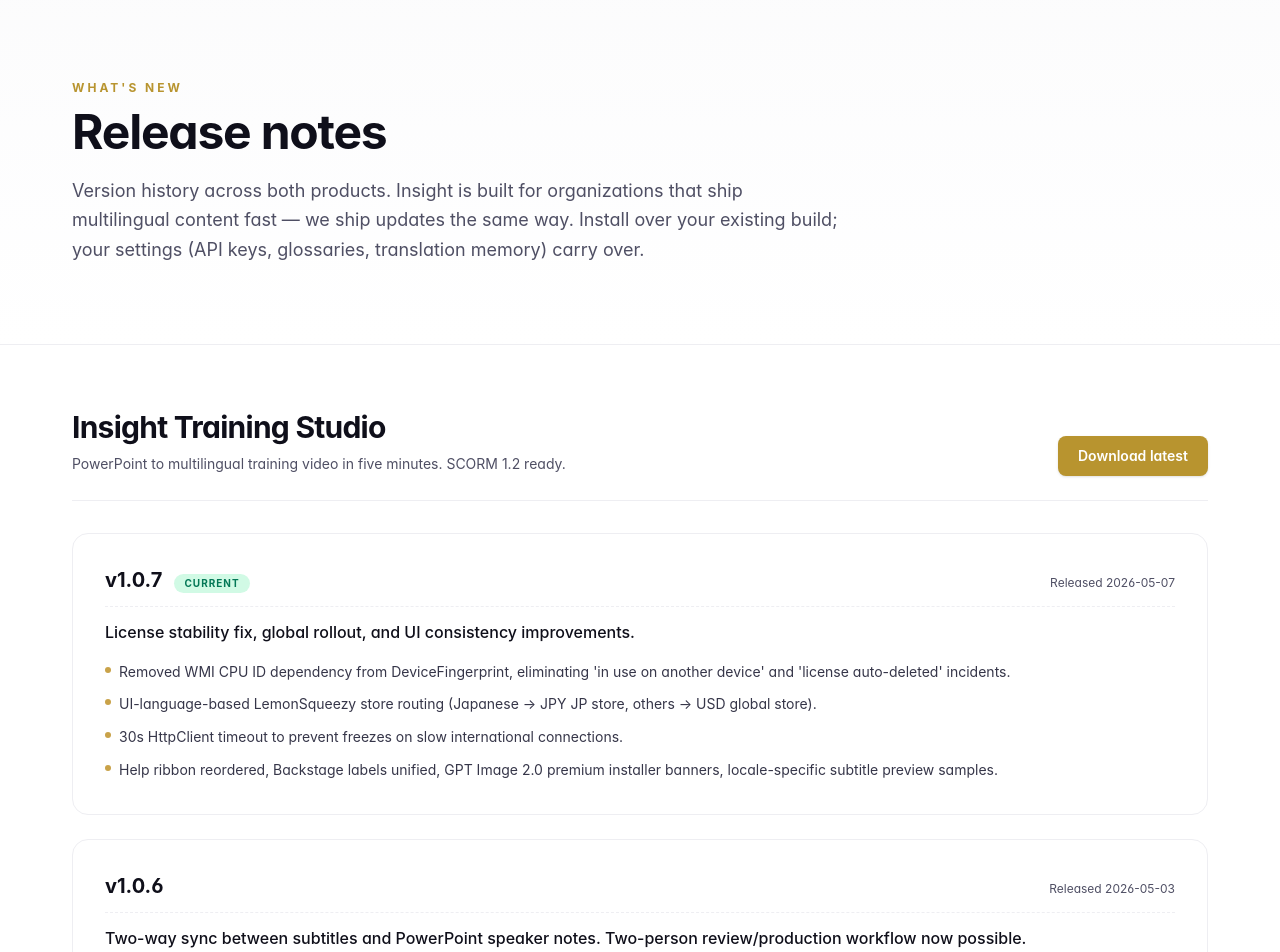
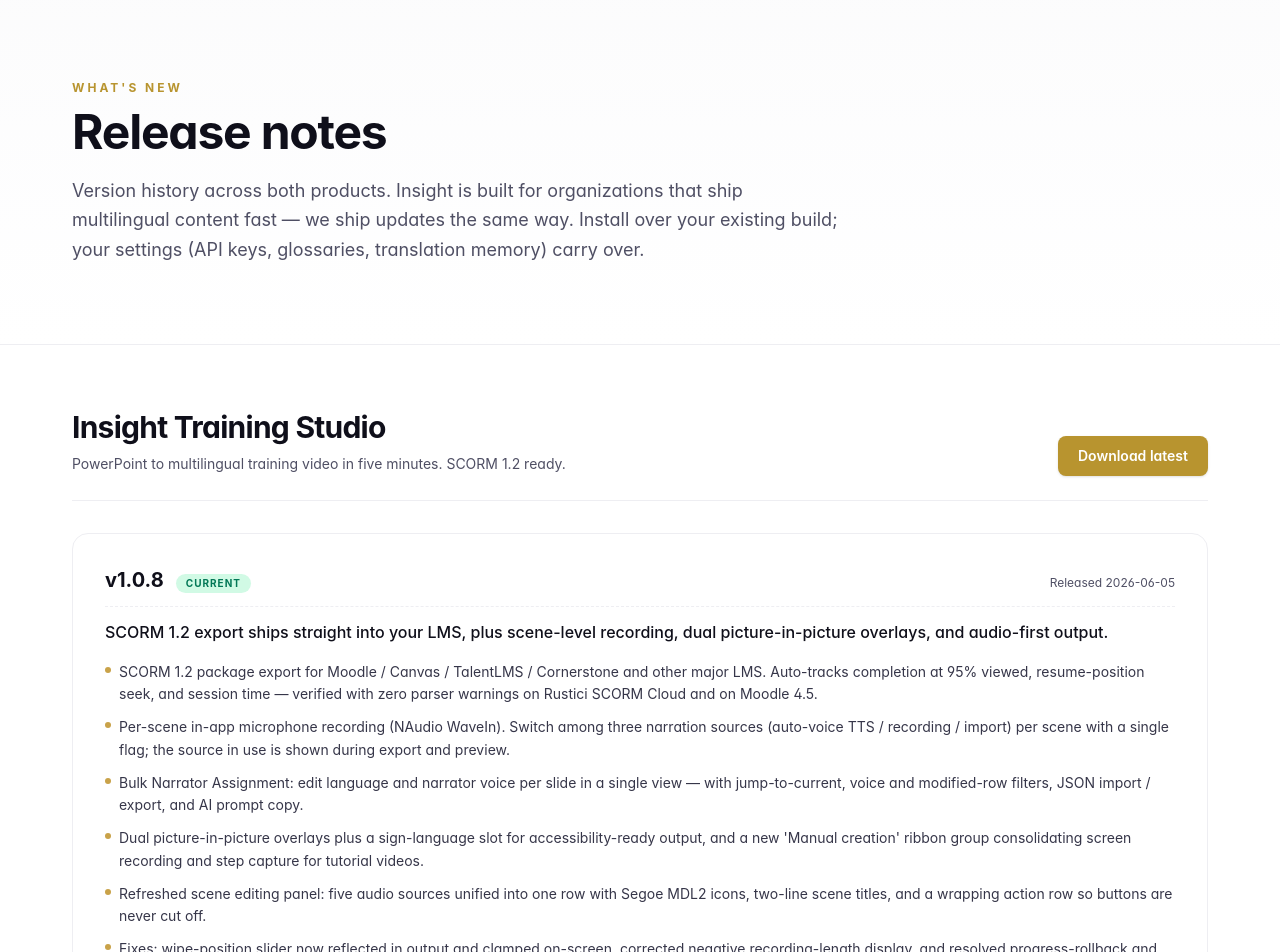
Before and after one commit to HarmonicInsight/web-site-insight-global, a Next.js app: page /releases in a window 1280 px wide. Shown: the top 952 px of the page. Built offline with nearby package versions, Linux system fonts and the light colour scheme; a web font is replaced by a local one.

Commit message:
content(releases): publish INMV v1.0.8 release note
Co-Authored-By: Claude Opus 4.8 (1M context) <noreply@anthropic.com>

```diff
--- a/src/data/releases.ts
+++ b/src/data/releases.ts
@@ -25,6 +25,20 @@ export type ReleaseVersion = {
 export type ProductCode = "INMV" | "INST";
 
 const INMV_VERSIONS: ReleaseVersion[] = [
+  {
+    version: "1.0.8",
+    releaseDate: "2026-06-05",
+    highlight:
+      "SCORM 1.2 export ships straight into your LMS, plus scene-level recording, dual picture-in-picture overlays, and audio-first output.",
+    bullets: [
+      "SCORM 1.2 package export for Moodle / Canvas / TalentLMS / Cornerstone and other major LMS. Auto-tracks completion at 95% viewed, resume-position seek, and session time — verified with zero parser warnings on Rustici SCORM Cloud and on Moodle 4.5.",
+      "Per-scene in-app microphone recording (NAudio WaveIn). Switch among three narration sources (auto-voice TTS / recording / import) per scene with a single flag; the source in use is shown during export and preview.",
+      "Bulk Narrator Assignment: edit language and narrator voice per slide in a single view — with jump-to-current, voice and modified-row filters, JSON import / export, and AI prompt copy.",
+      "Dual picture-in-picture overlays plus a sign-language slot for accessibility-ready output, and a new 'Manual creation' ribbon group consolidating screen recording and step capture for tutorial videos.",
+      "Refreshed scene editing panel: five audio sources unified into one row with Segoe MDL2 icons, two-line scene titles, and a wrapping action row so buttons are never cut off.",
+      "Fixes: wipe-position slider now reflected in output and clamped on-screen, corrected negative recording-length display, and resolved progress-rollback and scene-preview status issues.",
+    ],
+  },
   {
     version: "1.0.7",
     releaseDate: "2026-05-07",
```
